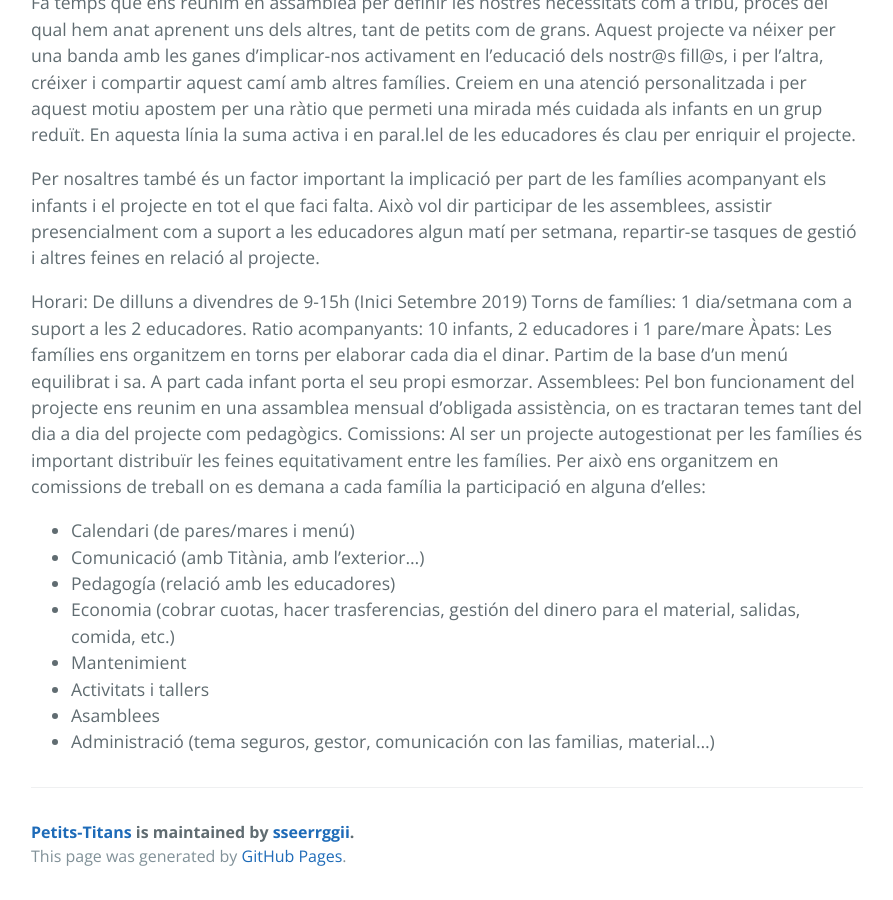
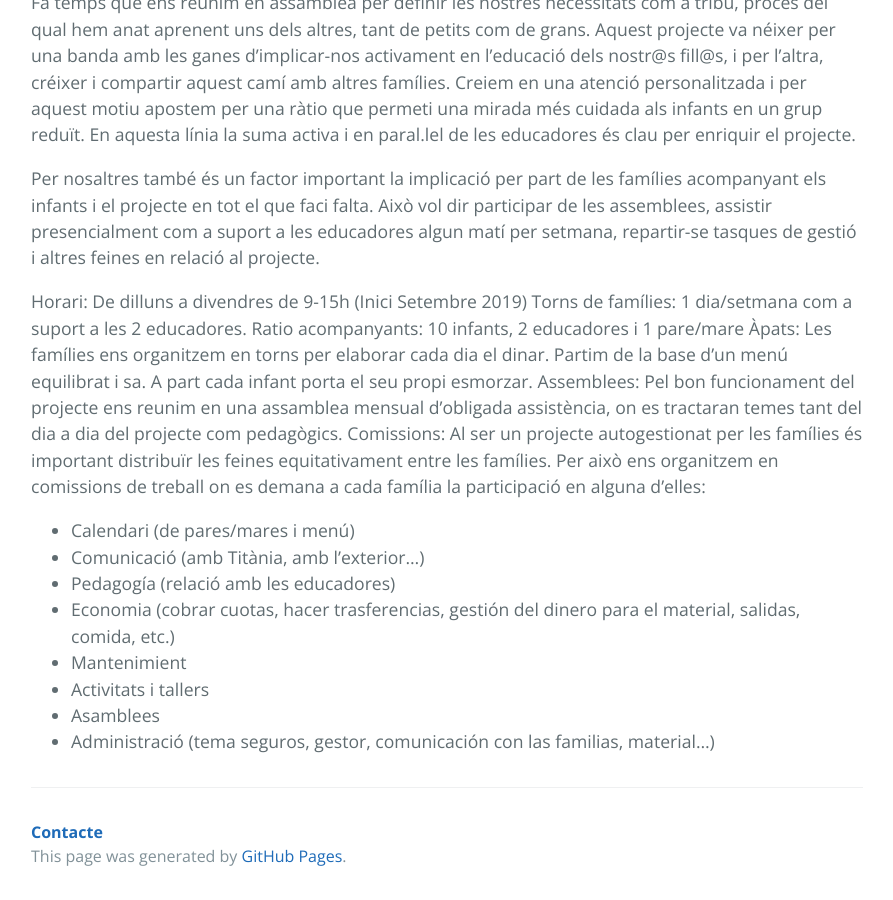
Before and after one commit to sseerrggii/Petits-Titans, a Jekyll site: the page built from index.md, in a window 1280 px wide and 900 px high, scrolled down 632 px. Shown: the whole window, without its empty margins (193-1086 px from the left). Built offline with Jekyll 4.4.1, drawn with Linux system fonts in a browser that asks for light colours; our own code applies the rules of GitHub Pages for plain Markdown files; the repository's description, which GitHub fills in, is left out.

Commit message:
Update default.html

```diff
--- a/_layouts/default.html
+++ b/_layouts/default.html
@@ -1,5 +1,5 @@
 <!DOCTYPE html>
-<html lang="{{ site.lang | default: "en-US" }}">
+<html lang="ca-ES">
   <head>
 
     {% if site.google_analytics %}
@@ -38,9 +38,7 @@
       {{ content }}
 
       <footer class="site-footer">
-        {% if site.github.is_project_page %}
-          <span class="site-footer-owner"><a href="{{ site.github.repository_url }}">{{ site.github.repository_name }}</a> is maintained by <a href="{{ site.github.owner_url }}">{{ site.github.owner_name }}</a>.</span>
-        {% endif %}
+        <span class="site-footer-owner"><a href="mailto:">Contacte</a></span>
         <span class="site-footer-credits">This page was generated by <a href="https://pages.github.com">GitHub Pages</a>.</span>
       </footer>
     </main>
```
